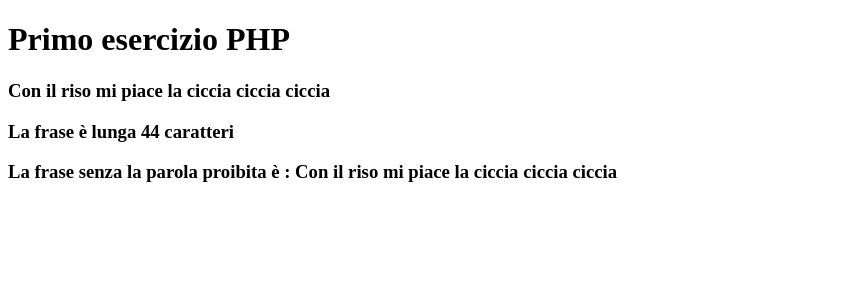
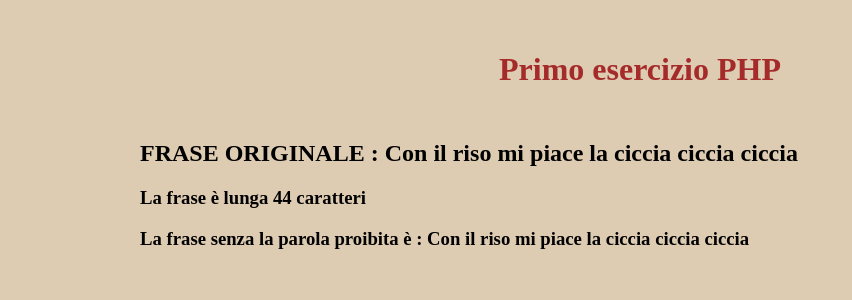
Before and after one commit to bittoMazza/php-badwords, a PHP site: page /?bad_word=1 in a window 1280 px wide. Shown: the top 300 px of the page, without its empty margins (0-852 px from the left). Run offline with PHP 8.4, Linux system fonts and the light colour scheme.

Commit message:
add style

```diff
--- a/index.php
+++ b/index.php
@@ -10,16 +10,19 @@
     <meta http-equiv="X-UA-Compatible" content="IE=edge">
     <meta name="viewport" content="width=device-width, initial-scale=1.0">
     <title>Document</title>
+    <link rel="stylesheet" href="./style.css">
 </head>
 <body>
     <h1>
        Primo esercizio PHP
     </h1>
-    <h3>
+    <div class="content">
+        <h2>
+            FRASE ORIGINALE :
             <?php
                 echo $paragraph;
             ?>
-    </h3>
+        </h2>
         <h3>
             La frase è lunga <?php echo strlen($paragraph); ?> caratteri
         </h3>
@@ -31,5 +34,6 @@
             echo $new_paragraph;
             ?>
         </h3>
+    </div>
 </body>
 </html>
--- /dev/null
+++ b/style.css
@@ -0,0 +1,14 @@
+body{
+    background-color: rgb(222, 204, 178);
+}
+
+h1{
+    padding: 30px 0;
+    text-align: center;
+    color: brown;
+}
+
+.content{
+    width: 1000px;
+    margin: 0 auto;
+}
```
Lines whose indentation alone changed are shown as unchanged.
